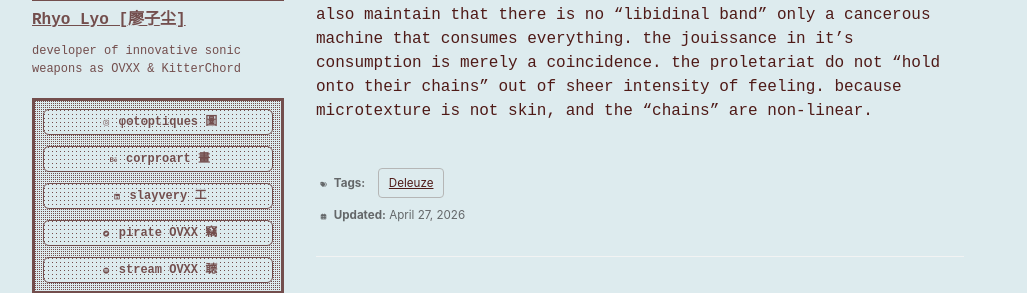
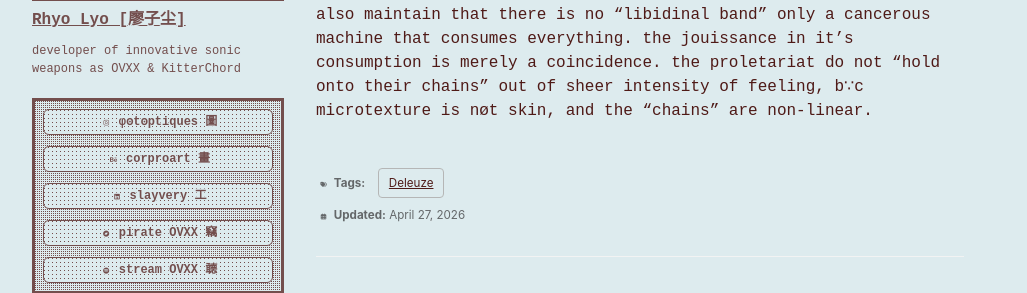
Before and after one commit to cryotato/cryotato.github.io, a Jekyll site: the page built from _posts/2026-04-27-microtextures.md, in a window 1280 px wide and 900 px high, scrolled down 1597 px. Shown: the part 278-571 px from the top of the window, without its empty margins (0-1027 px from the left). Built offline with Jekyll 4.4.1, drawn with Linux system fonts in a browser that asks for light colours; cached includes are drawn as plain includes; some web fonts are replaced; comment, search, counter and statistics services are not loaded; some of the changed text lies outside the part shown.

Commit message:
Update 2026-04-27-microtextures.md

```diff
--- a/_posts/2026-04-27-microtextures.md
+++ b/_posts/2026-04-27-microtextures.md
@@ -15,4 +15,4 @@
 
 manufacturing consent is only one menial aspect of the machine that provides conscious justifications for its existence, but the unconscious subjectification of the proletariat had long been stratified. it's a performance. this is nøt to say the bourgeois does nøt aim to mislead the prolitariat, only that it does nøt matter. that either way it is the same machine and the same flows of desire. so following a single flow’s narrative, it's manufactured “consents” (Brexit, 9/11, Tiananmen Square…) often overlook the entirety of the machine.
 
-though this totalizing view can make us feel even more helpless, i also maintain that there is no “libidinal band” only a cancerous machine that consumes everything. the jouissance in it's consumption is merely a coincidence. the proletariat do not “hold onto their chains” out of sheer intensity of feeling. because microtexture is not skin, and the “chains” are non-linear.
+though this totalizing view can make us feel even more helpless, i also maintain that there is no “libidinal band” only a cancerous machine that consumes everything. the jouissance in it's consumption is merely a coincidence. the proletariat do not “hold onto their chains” out of sheer intensity of feeling, b∵c microtexture is nøt skin, and the “chains” are non-linear.
```
